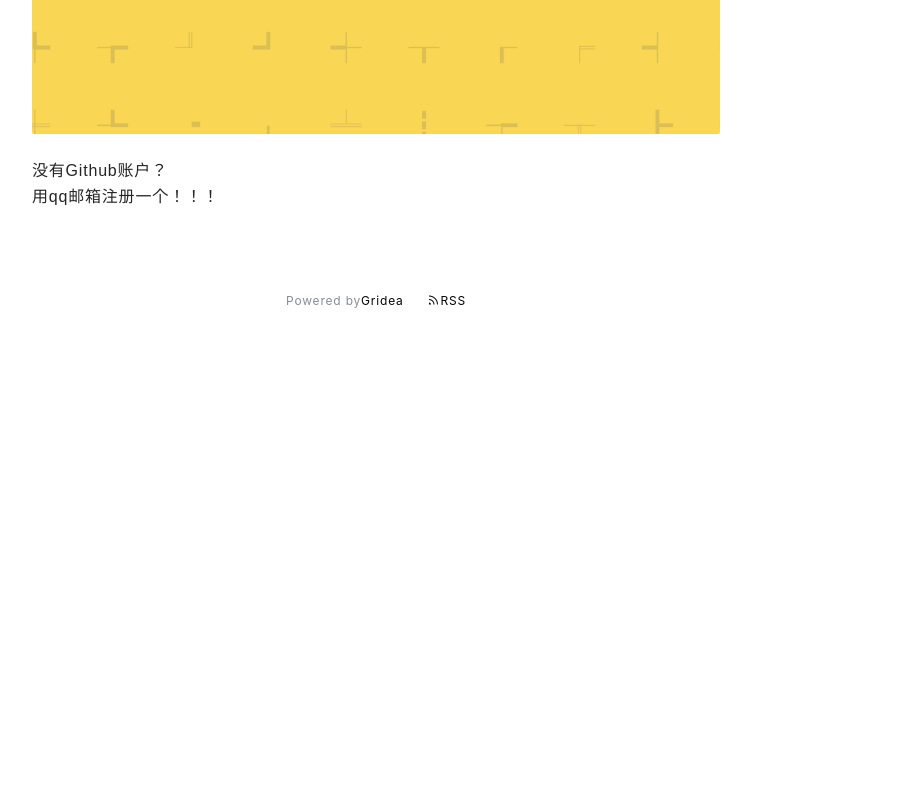
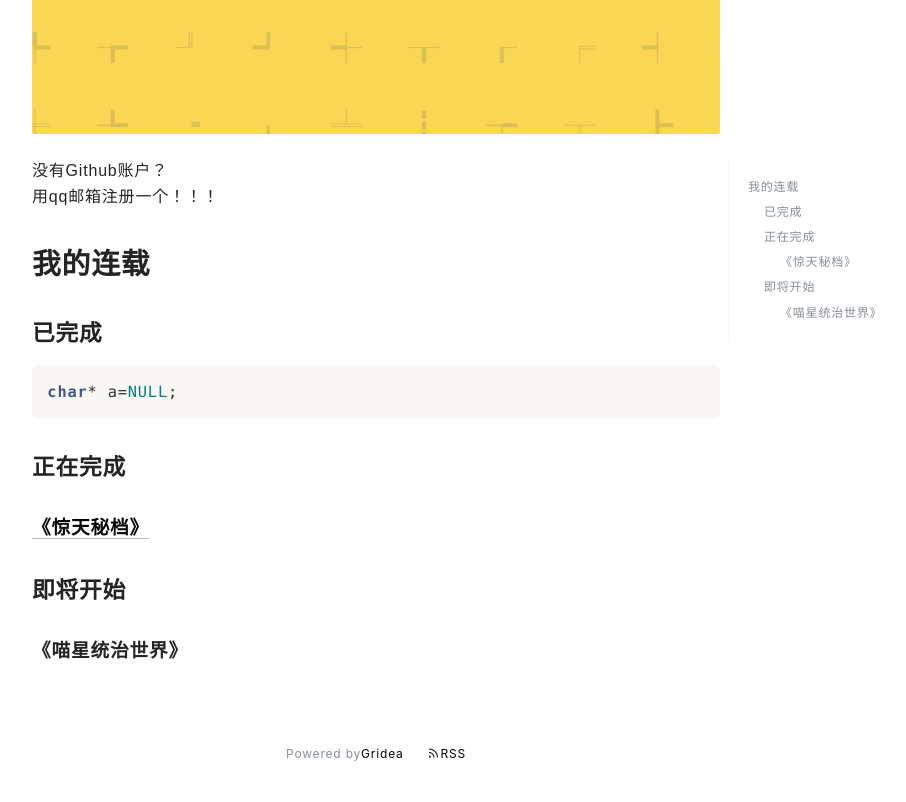
Before and after one commit to ds1302zs/ds1302zs.github.io, a plain HTML site: page post/hello-gridea/index.html in a window 1280 px wide. Shown: the part 838-1640 px from the top of the page, without its empty margins (264-1170 px from the left). Before the commit the page ends 1187 px from the top, so only its background shows below. Drawn offline with nearby package versions, Linux system fonts and the light colour scheme; a web font is replaced by a local one.

Commit message:
update from gridea: 2020-07-15 20:11:15

```diff
--- a/post/hello-gridea/index.html
+++ b/post/hello-gridea/index.html
@@ -3,7 +3,7 @@
     <meta charset="utf-8" />
 <meta name="viewport" content="width=device-width, initial-scale=1" />
 <title>Hello world | Gridea</title>
-<link rel="shortcut icon" href="https://ds1302zs.github.io/favicon.ico?v=1594814787505">
+<link rel="shortcut icon" href="https://ds1302zs.github.io/favicon.ico?v=1594815068196">
 <link href="https://cdn.jsdelivr.net/npm/remixicon@2.3.0/fonts/remixicon.css" rel="stylesheet">
 <link rel="stylesheet" href="https://ds1302zs.github.io/styles/main.css">
 <link rel="alternate" type="application/atom+xml" title="Hello world | Gridea - Atom Feed" href="https://ds1302zs.github.io/atom.xml">
@@ -13,7 +13,15 @@
 
     <meta name="description" content="没有Github账户？
 用qq邮箱注册一个！！！
-" />
+我的连载
+已完成
+char* a=NULL;
+
+正在完成
+《惊天秘档》
+即将开始
+《喵星统治世界》
+..." />
     <meta name="keywords" content="Gridea" />
     <link rel="stylesheet" href="https://cdnjs.cloudflare.com/ajax/libs/KaTeX/0.10.0/katex.min.css">
     <script src="https://cdn.bootcss.com/highlight.js/9.12.0/highlight.min.js"></script>
@@ -23,7 +31,7 @@
       <div class="main-content">
         <div class="site-header">
   <a href="https://ds1302zs.github.io">
-  <img class="avatar" src="https://ds1302zs.github.io/images/avatar.png?v=1594814787505" alt="">
+  <img class="avatar" src="https://ds1302zs.github.io/images/avatar.png?v=1594815068196" alt="">
   </a>
   <h1 class="site-title">
     Gridea
@@ -98,9 +106,34 @@
               <div class="post-content">
                 <p>没有Github账户？<br>
 用qq邮箱注册一个！！！</p>
+<h1 id="我的连载">我的连载</h1>
+<h2 id="已完成">已完成</h2>
+<pre><code class="language-c++">char* a=NULL;
+</code></pre>
+<h2 id="正在完成">正在完成</h2>
+<h3 id="惊天秘档"><a href="http://ds1302zs.github.io/jtmd/index.md">《惊天秘档》</a></h3>
+<h2 id="即将开始">即将开始</h2>
+<h3 id="喵星统治世界">《喵星统治世界》</h3>
 
               </div>
               <div class="toc-container">
+                <ul class="markdownIt-TOC">
+<li><a href="#%E6%88%91%E7%9A%84%E8%BF%9E%E8%BD%BD">我的连载</a>
+<ul>
+<li><a href="#%E5%B7%B2%E5%AE%8C%E6%88%90">已完成</a></li>
+<li><a href="#%E6%AD%A3%E5%9C%A8%E5%AE%8C%E6%88%90">正在完成</a>
+<ul>
+<li><a href="#%E6%83%8A%E5%A4%A9%E7%A7%98%E6%A1%A3">《惊天秘档》</a></li>
+</ul>
+</li>
+<li><a href="#%E5%8D%B3%E5%B0%86%E5%BC%80%E5%A7%8B">即将开始</a>
+<ul>
+<li><a href="#%E5%96%B5%E6%98%9F%E7%BB%9F%E6%B2%BB%E4%B8%96%E7%95%8C">《喵星统治世界》</a></li>
+</ul>
+</li>
+</ul>
+</li>
+</ul>
 
               </div>
             </div>
```
Also changed, not shown: archives/index.html (+2 -2 lines), atom.xml (+9 -1 lines), index.html (+2 -2 lines), post/about/index.html (+2 -2 lines), tag/OLJdchTWE/index.html (+2 -2 lines), tags/index.html (+2 -2 lines).
